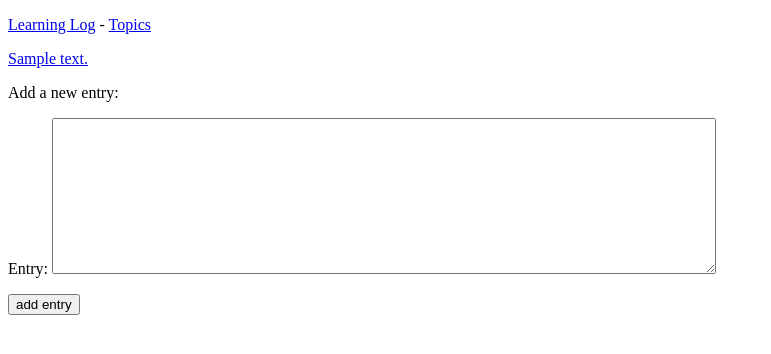
After one commit to grigoscool/Learning_log, a Django app: page /new_topic/1/ in a window 1280 px wide. The commit adds this page. Shown: the top 354 px of the page, without its empty margins (0-771 px from the left). Run offline with Django 4.2, Linux system fonts and the light colour scheme; tables that the repository leaves empty hold one stand-in row (values such as "Sample post").

Commit message:
django project, add entryform

```diff
--- a/learning_logs/forms.py
+++ b/learning_logs/forms.py
@@ -1,8 +1,15 @@
 from django import forms
-from .models import Topic
+from .models import Topic, Entry
 
 class TopicForm(forms.ModelForm):
     class Meta:
         model = Topic
         fields = ['text']
         labels = {'text': ''}
+
+class EntryForm(forms.ModelForm):
+    class Meta:
+        model = Entry
+        fields = ['text']
+        labels = {'text': 'Entry:'}
+        widgets = {'text': forms.Textarea(attrs={'cols': 80})}
--- /dev/null
+++ b/learning_logs/templates/learning_logs/new_entry.html
@@ -0,0 +1,10 @@
+{% extends "learning_logs/base.html" %}
+{% block content %}
+<p><a href="{% url 'learning_logs:topic' topic.id  %}">{{ topic }}</a> </p>
+<p>Add a new entry:</p>
+<form action="{% url 'learning_logs:new_entry' topic.id %}" method="post">
+  {% csrf_token %}
+  {{ form.as_p }}
+  <button name="submit">add entry</button>
+</form>
+{% endblock content %}
--- a/learning_logs/templates/learning_logs/topic.html
+++ b/learning_logs/templates/learning_logs/topic.html
@@ -2,6 +2,7 @@
     {% block content %}
       <p>Topic: {{ topic }}</p>
 			<p>Entries:</p>
+      <p><a href="{% url 'learning_logs:new_entry' topic.id %}">add new entry</a> </p>
       <ul>
         {% for entry in entries %}
 	        <li>
--- a/learning_logs/urls.py
+++ b/learning_logs/urls.py
@@ -13,4 +13,6 @@ urlpatterns = [
     path('topics/<int:topic_id>/', views.topic, name = 'topic'),
     # Страница для добавления новой темы
     path('new_topic/', views.new_topic, name = 'new_topic'),
+    # Страница для добавления новой записи
+    path('new_topic/<int:topic_id>/', views.new_entry, name = 'new_entry'),
 ]
--- a/learning_logs/views.py
+++ b/learning_logs/views.py
@@ -1,7 +1,7 @@
 from django.shortcuts import render, redirect
 
 from .models import Topic
-from .forms import TopicForm
+from .forms import TopicForm, EntryForm
 
 def index(reguest):
     """Домашняя страница приложения learning_logs"""
@@ -33,3 +33,18 @@ def new_topic(request):
             return redirect('learning_logs:topics')
     context = {'form': form}
     return render(request, 'learning_logs/new_topic.html', context)
+
+def new_entry(request, topic_id):
+    """Определяет новую запись"""
+    topic = Topic.objects.get(id=topic_id)
+    if request.method != "POST":
+        form = EntryForm()
+    else:
+        form = EntryForm(data=request.POST)
+        if form.is_valid():
+            last_entry = form.save(commit=False)
+            last_entry.topic = topic
+            last_entry.save()
+            return redirect('learning_logs:topic', topic_id = topic_id)
+    context = {'topic':topic, 'form':form}
+    return render(request, 'learning_logs/new_entry.html', context)
```
